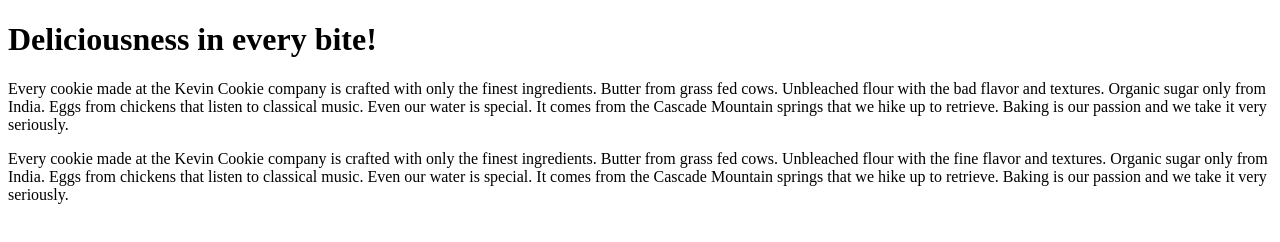
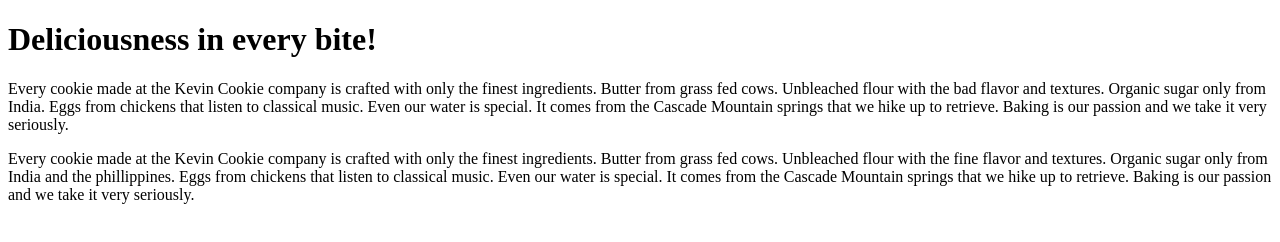
Before and after one commit to Cecy05/Cecy, a plain HTML site: page index.htm in a window 1280 px wide. Drawn offline with Linux system fonts and the light colour scheme.

Commit message:
Update index.htm

```diff
--- a/index.htm
+++ b/index.htm
@@ -6,7 +6,7 @@
 
 <p>Every cookie made at the Kevin Cookie company is crafted with only the finest ingredients. Butter from grass fed cows. Unbleached flour with the bad flavor and textures. Organic sugar only from India. Eggs from chickens that listen to classical music. Even our water is special. It comes from the Cascade Mountain springs that we hike up to retrieve. Baking is our passion and we take it very seriously.</p>
 
-<p>Every cookie made at the Kevin Cookie company is crafted with only the finest ingredients. Butter from grass fed cows. Unbleached flour with the fine flavor and textures. Organic sugar only from India. Eggs from chickens that listen to classical music. Even our water is special. It comes from the Cascade Mountain springs that we hike up to retrieve. Baking is our passion and we take it very seriously.</p>
+<p>Every cookie made at the Kevin Cookie company is crafted with only the finest ingredients. Butter from grass fed cows. Unbleached flour with the fine flavor and textures. Organic sugar only from India and the phillippines. Eggs from chickens that listen to classical music. Even our water is special. It comes from the Cascade Mountain springs that we hike up to retrieve. Baking is our passion and we take it very seriously.</p>
 
 </body>
 </html>
```
